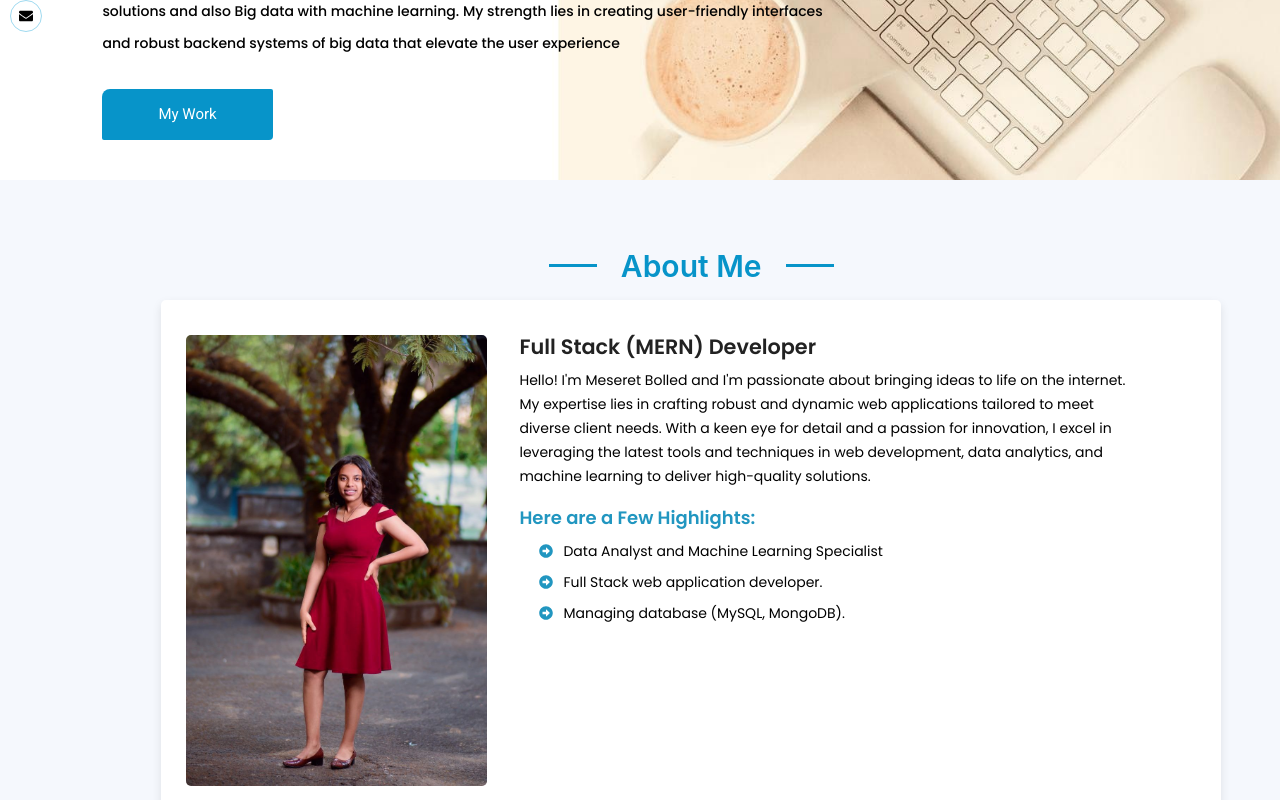
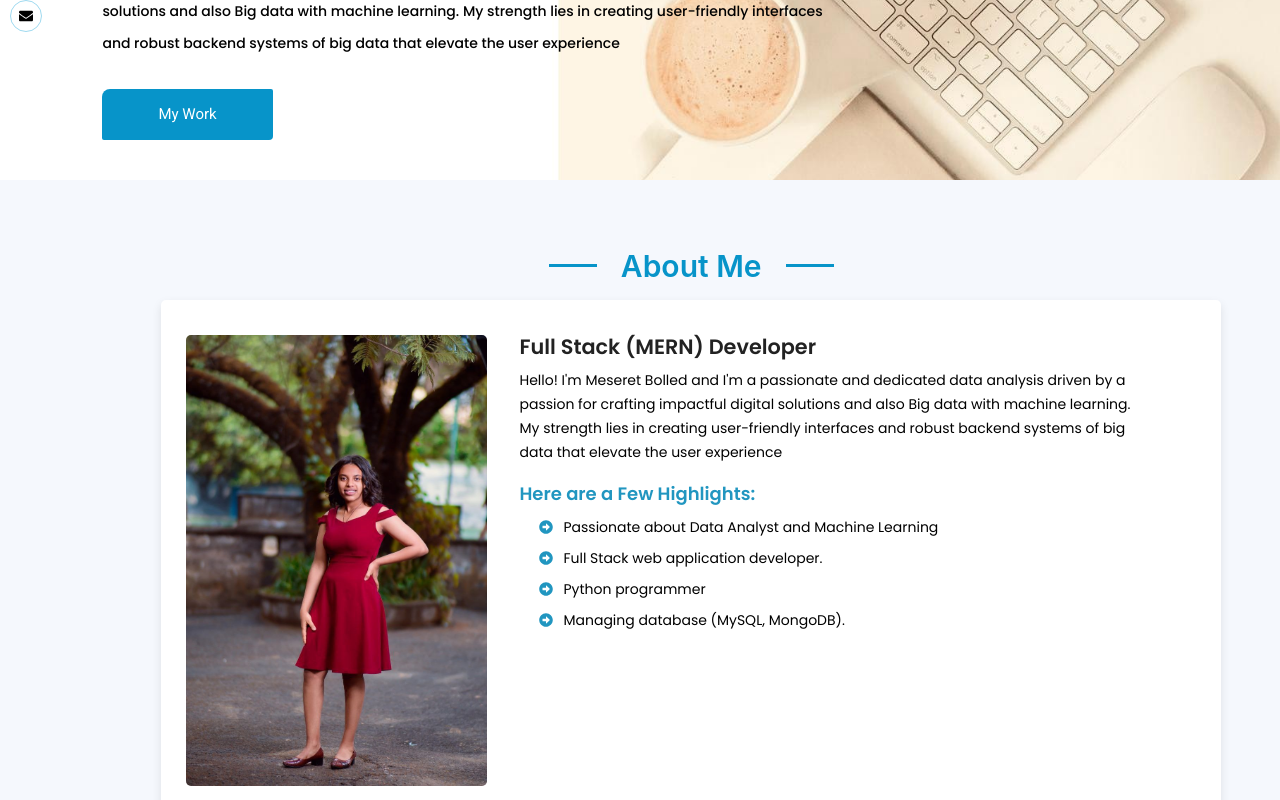
Before and after one commit to yohanis-tadese/personal-portfolio-v3, a React (Vite) app: page / in a window 1280 px wide. Shown: the part 426-1226 px from the top of the page. Built offline with nearby package versions, Linux system fonts and the light colour scheme; a web font is replaced by a local one.

Commit message:
Update About.jsx
chage sometings

```diff
--- a/src/Components/about/About.jsx
+++ b/src/Components/about/About.jsx
@@ -22,26 +22,27 @@ function About() {
         <div className="about-detail">
           <h3>Full Stack (MERN) Developer </h3>
           <span>
-            Hello! I'm Meseret Bolled and I'm passionate about bringing ideas to
-            life on the internet. My expertise lies in crafting robust and
-            dynamic web applications tailored to meet diverse client needs. With
-            a keen eye for detail and a passion for innovation, I excel in
-            leveraging the latest tools and techniques in web development, data
-            analytics, and machine learning to deliver high-quality solutions.
+            Hello! I'm Meseret Bolled and I'm a passionate and dedicated data analysis driven by a passion for crafting impactful digital solutions and also Big data with machine learning. My strength lies in creating user-friendly interfaces and robust backend systems  of big data that elevate the user experience
           </span>
           <ul>
             <h4>Here are a Few Highlights:</h4>
-            <li>
+                <li>
               <span>
                 <FaArrowAltCircleRight />
               </span>
-              <i>Data Analyst and Machine Learning Specialist</i>
+              <i>Passionate about Data Analyst and Machine Learning</i>
             </li>
             <li>
               <span>
                 <FaArrowAltCircleRight />
               </span>
               <i>Full Stack web application developer.</i>
+            </li>
+            <li>
+              <span>
+                <FaArrowAltCircleRight />
+              </span>
+              <i>Python programmer</i>
             </li>
             <li>
               <span>
```
